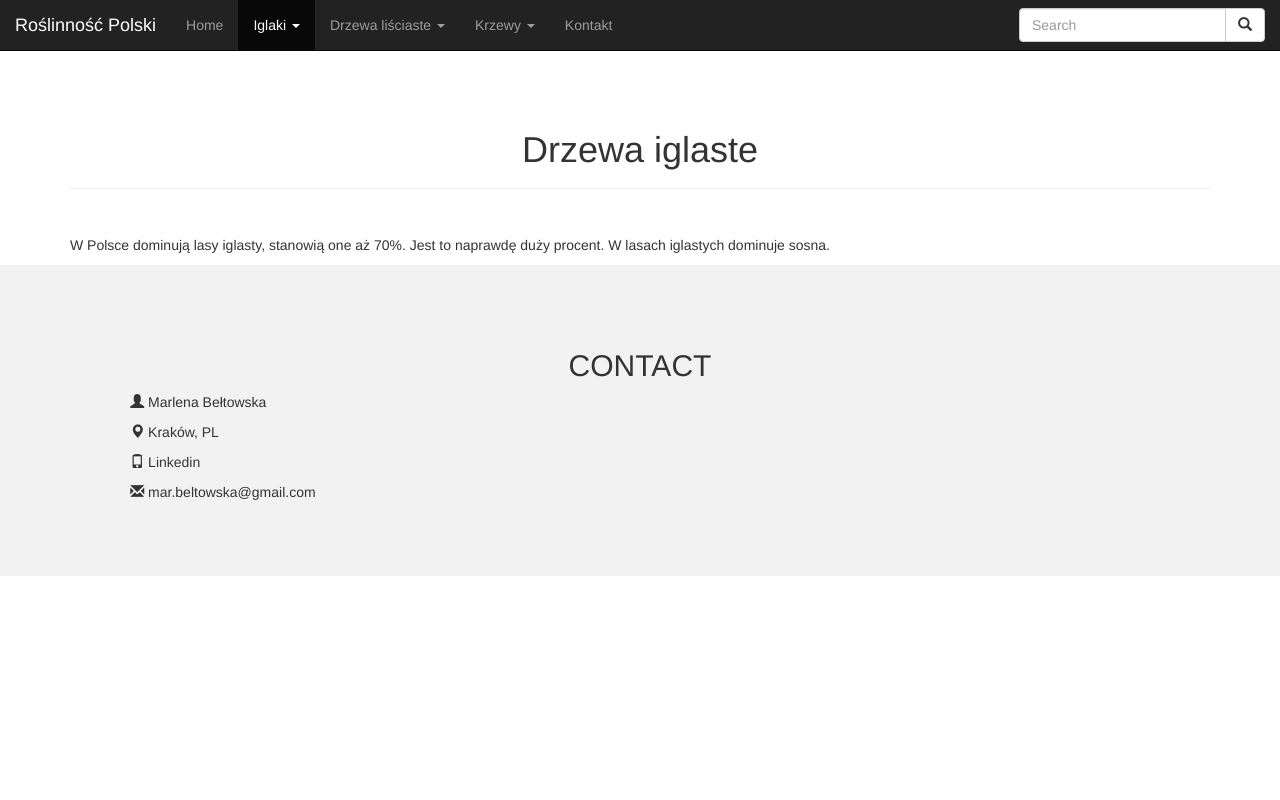
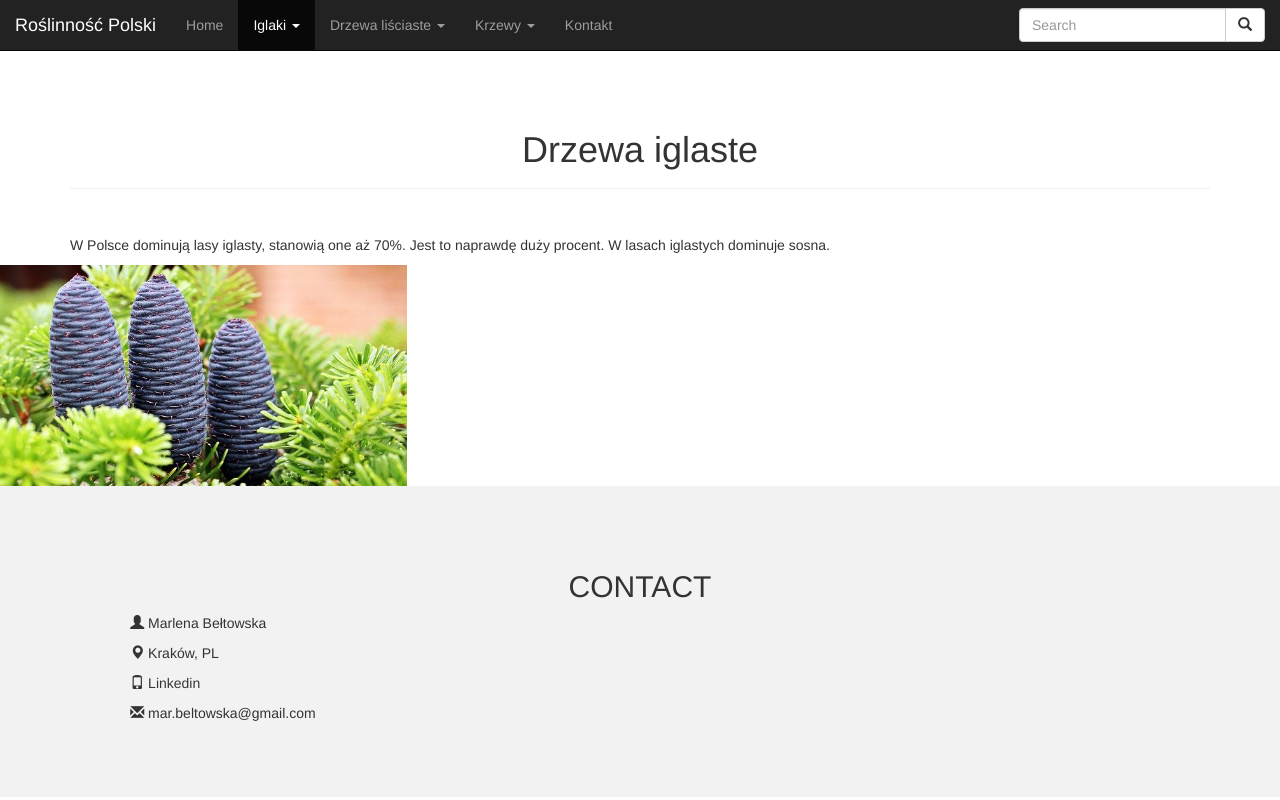
Before and after one commit to Usagi98/flora, a plain HTML site: page iglaki.html in a window 1280 px wide. Drawn offline with nearby package versions, Linux system fonts and the light colour scheme.

Commit message:
Update iglaki.html

```diff
--- a/iglaki.html
+++ b/iglaki.html
@@ -118,6 +118,10 @@
     <div class="container">
       <p>W Polsce dominują lasy iglasty, stanowią one aż 70%. Jest to naprawdę duży procent. W lasach iglastych dominuje sosna.</p>
     </div>
+    <div class="row">
+      <div class="col-sm-4"><img src="images/jodla.jpg" class="img-responsive" alt="jodła" title="szyszki i igły jodły" width="" height=""></div>
+      <div class="col-sm-8"></div>
+    </div>
     <footer class="container-fluid" id="contact">
       <h2 class="text-center">CONTACT</h2>
       <div class="row">
```
